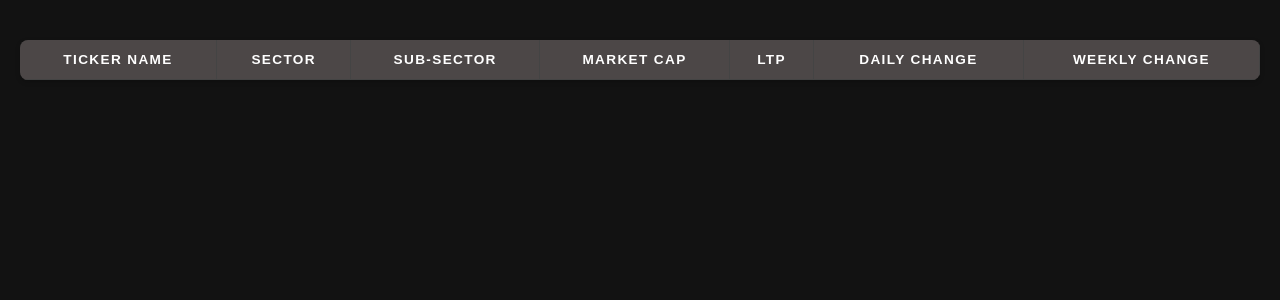
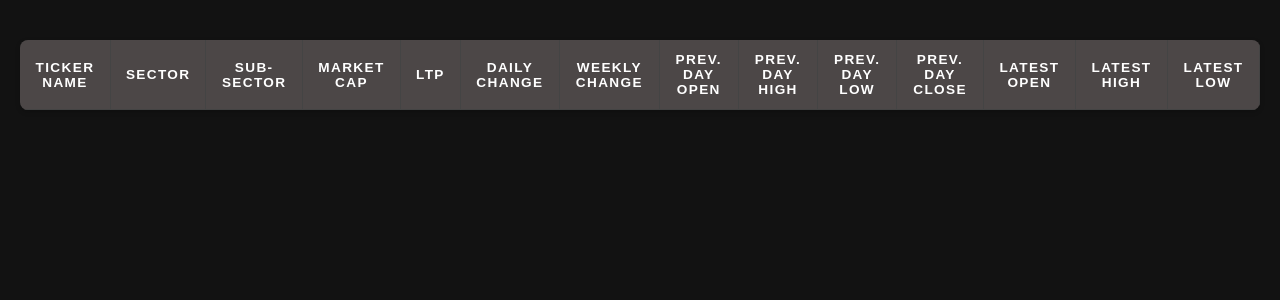
Before and after one commit to akilthangavel1/moderntrade, a Django app: page / in a window 1280 px wide. Shown: the top 300 px of the page. Run offline with Django 5.2, Linux system fonts and the light colour scheme; data that the repository does not hold is empty.

Commit message:
new fields add in html

```diff
--- a/scannerpro/views.py
+++ b/scannerpro/views.py
@@ -97,20 +97,25 @@ def format_symbol(symbol):
 
 def generate_event_stream():
     while True:
-        ticker_details = TickerBase.objects.all()
         ticker_list = []
+        try:
+            ticker_details = TickerBase.objects.all()
 
-        for ticker in ticker_details:
-            from_date = (datetime.now() - timedelta(days=31)).strftime("%d/%m/%Y")
-            to_date = datetime.now().strftime("%d/%m/%Y")
-            symbol = format_symbol(ticker.ticker_symbol)
-            resolution = "D"
-            client_id = "MMKQTWNJH3-100"
-            access_token = get_access_token()
-            ohlc_daily_data = fetch_ohlc_data(symbol, resolution, from_date, to_date, client_id, access_token)
-            processed_daily_ohlc = process_ohlc_data(ohlc_daily_data)
+            for ticker in ticker_details:
+                from_date = (datetime.now() - timedelta(days=31)).strftime("%d/%m/%Y")
+                to_date = datetime.now().strftime("%d/%m/%Y")
+                symbol = format_symbol(ticker.ticker_symbol)
+                resolution = "D"
+                client_id = "MMKQTWNJH3-100"
+                access_token = get_access_token()
 
-            if process_ohlc_data:
+                # Fetch OHLC data
+                ohlc_daily_data = fetch_ohlc_data(symbol, resolution, from_date, to_date, client_id, access_token)
+
+                # Process OHLC data
+                processed_daily_ohlc = process_ohlc_data(ohlc_daily_data)
+
+                # Calculate changes
                 latest_close, daily_change, weekly_change = calculate_changes(processed_daily_ohlc)
                 previous_day_open = processed_daily_ohlc.iloc[-2]['open']
                 previous_day_high = processed_daily_ohlc.iloc[-2]['high']
@@ -119,33 +124,40 @@ def generate_event_stream():
                 latest_open = processed_daily_ohlc.iloc[-1]['open']
                 latest_high = processed_daily_ohlc.iloc[-1]['high']
                 latest_low = processed_daily_ohlc.iloc[-1]['low']
-            ticker_data = {
-                "name": ticker.ticker_name,
-                "symbol": ticker.ticker_symbol,
-                "sector": ticker.ticker_sector,
-                "sub_sector": ticker.ticker_sub_sector,
-                "market_cap": ticker.ticker_market_cap,
-                "ltp": latest_close,
-                "daily_change": daily_change,
-                "weekly_change": weekly_change,
-                "previous_day_open": previous_day_open,
-                "previous_day_high": previous_day_high,
-                "previous_day_low": previous_day_low,
-                "previous_day_close": previous_day_close,
-                "latest_open": latest_open,
-                "latest_high": latest_high,
-                "latest_low": latest_low,
-            }
 
-            ticker_list.append(ticker_data)
+                # Prepare ticker data dictionary
+                ticker_data = {
+                    "name": ticker.ticker_name,
+                    "symbol": ticker.ticker_symbol,
+                    "sector": ticker.ticker_sector,
+                    "sub_sector": ticker.ticker_sub_sector,
+                    "market_cap": ticker.ticker_market_cap,
+                    "ltp": latest_close,
+                    "daily_change": daily_change,
+                    "weekly_change": weekly_change,
+                    "previous_day_open": previous_day_open,
+                    "previous_day_high": previous_day_high,
+                    "previous_day_low": previous_day_low,
+                    "previous_day_close": previous_day_close,
+                    "latest_open": latest_open,
+                    "latest_high": latest_high,
+                    "latest_low": latest_low,
+                }
 
+                ticker_list.append(ticker_data)
+
+        except Exception as e:
+            # Handle exceptions, e.g., log the error or handle differently based on your application's needs
+            print(f"Exception occurred: {str(e)}")
+
+        # Yield the data if available, or indicate no data
         if ticker_list:
             yield f"data: {json.dumps(ticker_list)}\n\n"
         else:
             yield f"data: No data available\n\n"
 
+        # Sleep for 20 seconds before fetching data again
         time.sleep(20)
-
 
 def sse_event_view(request):
     response = StreamingHttpResponse(generate_event_stream(), content_type='text/event-stream')
--- a/templates/homepage.html
+++ b/templates/homepage.html
@@ -629,6 +629,13 @@
                 <th scope="col">LTP</th>
                 <th scope="col">Daily Change</th>
                 <th scope="col">Weekly Change</th>
+                <th scope="col">Prev. Day Open</th>
+                <th scope="col">Prev. Day High</th>
+                <th scope="col">Prev. Day Low</th>
+                <th scope="col">Prev. Day Close</th>
+                <th scope="col">Latest Open</th>
+                <th scope="col">Latest High</th>
+                <th scope="col">Latest Low</th>
             </tr>
         </thead>
         <tbody id="ticker-table-body">
@@ -644,7 +651,7 @@
             const tickerList = JSON.parse(data);
             const tableBody = document.getElementById('ticker-table-body');
 
-            tableBody.innerHTML = '';  // Clear previous data
+            tableBody.innerHTML = ''; // Clear previous data
 
             tickerList.forEach(function(ticker) {
                 const row = document.createElement('tr');
@@ -677,6 +684,34 @@
                 cellWeeklyChange.textContent = ticker.weekly_change !== null ? ticker.weekly_change.toFixed(2) : "N/A";
                 row.appendChild(cellWeeklyChange);
 
+                const cellPreviousDayOpen = document.createElement('td');
+                cellPreviousDayOpen.textContent = ticker.previous_day_open !== null ? ticker.previous_day_open.toFixed(2) : "N/A";
+                row.appendChild(cellPreviousDayOpen);
+
+                const cellPreviousDayHigh = document.createElement('td');
+                cellPreviousDayHigh.textContent = ticker.previous_day_high !== null ? ticker.previous_day_high.toFixed(2) : "N/A";
+                row.appendChild(cellPreviousDayHigh);
+
+                const cellPreviousDayLow = document.createElement('td');
+                cellPreviousDayLow.textContent = ticker.previous_day_low !== null ? ticker.previous_day_low.toFixed(2) : "N/A";
+                row.appendChild(cellPreviousDayLow);
+
+                const cellPreviousDayClose = document.createElement('td');
+                cellPreviousDayClose.textContent = ticker.previous_day_close !== null ? ticker.previous_day_close.toFixed(2) : "N/A";
+                row.appendChild(cellPreviousDayClose);
+
+                const cellLatestOpen = document.createElement('td');
+                cellLatestOpen.textContent = ticker.latest_open !== null ? ticker.latest_open.toFixed(2) : "N/A";
+                row.appendChild(cellLatestOpen);
+
+                const cellLatestHigh = document.createElement('td');
+                cellLatestHigh.textContent = ticker.latest_high !== null ? ticker.latest_high.toFixed(2) : "N/A";
+                row.appendChild(cellLatestHigh);
+
+                const cellLatestLow = document.createElement('td');
+                cellLatestLow.textContent = ticker.latest_low !== null ? ticker.latest_low.toFixed(2) : "N/A";
+                row.appendChild(cellLatestLow);
+
                 tableBody.appendChild(row);
             });
         };
```
Also changed, not shown: 3 other files.
